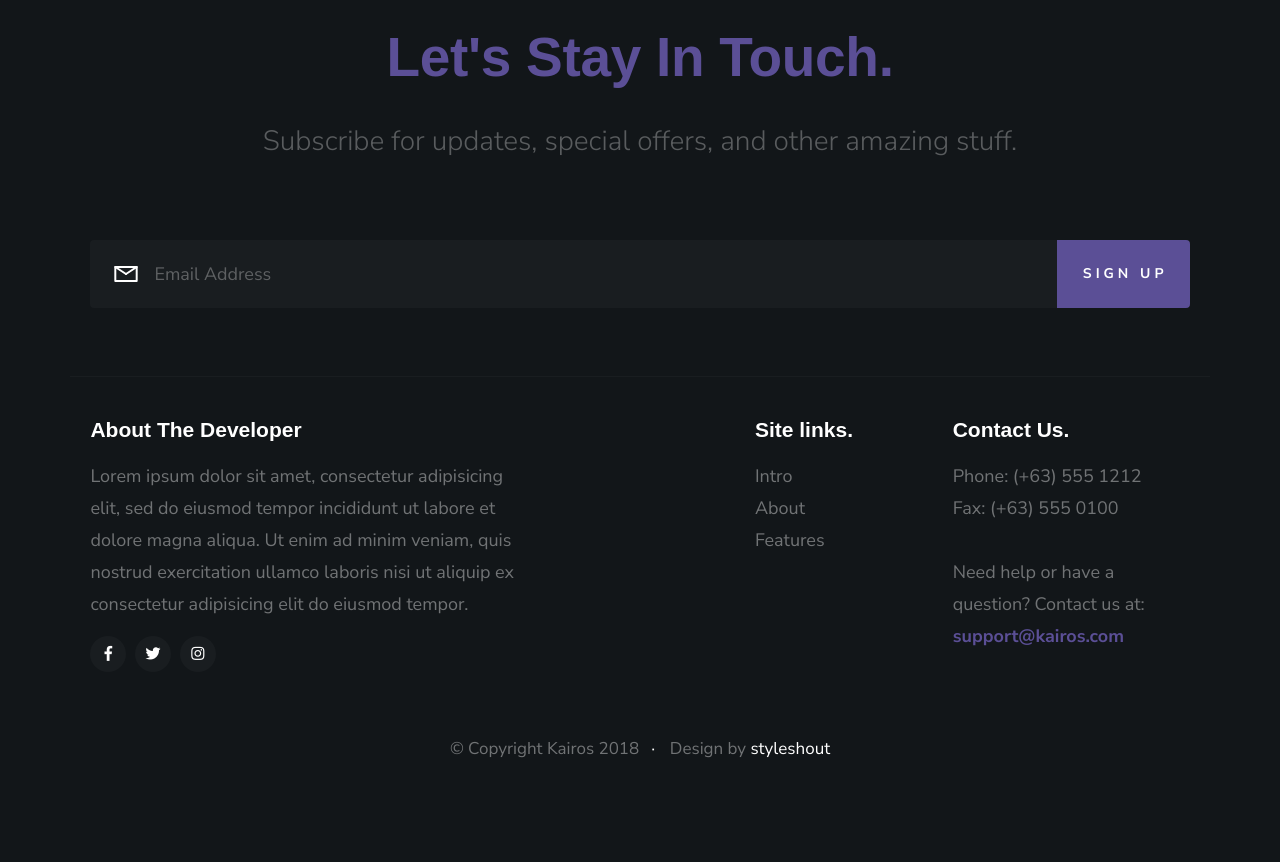
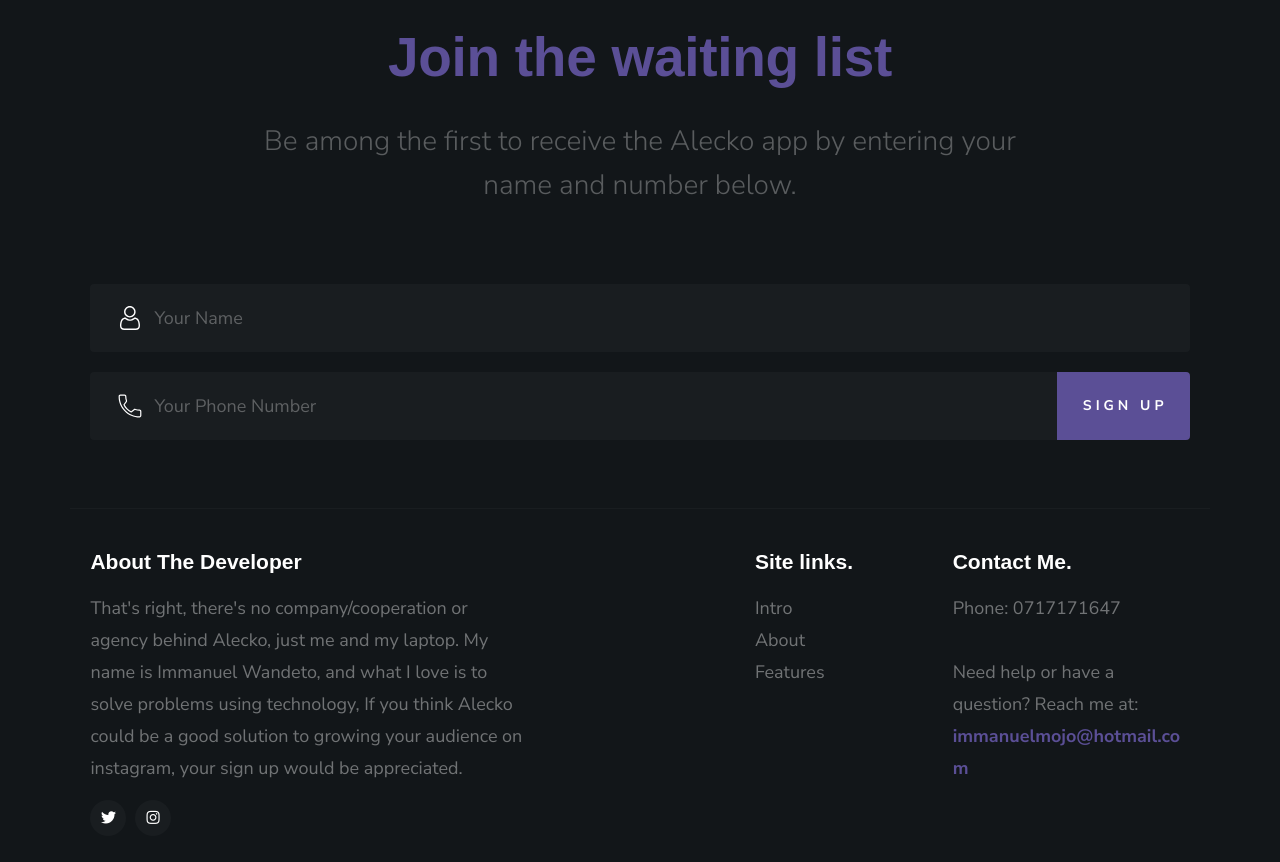
Before and after one commit to ManuelWandeto/Alecko-landing-page, a plain HTML site: page index.html in a window 1280 px wide. Shown: the part 5060-5922 px from the top of the page. Before the commit the page ends 5873 px from the top, so only its background shows below. Drawn offline with Linux system fonts and the light colour scheme; files whose address does not match are found by name; a web font is replaced by a local one.

Commit message:
add name and phone input

```diff
--- a/css/main.css
+++ b/css/main.css
@@ -3768,65 +3768,66 @@
 .footer__subscribe #mc-form {
   width: 100%;
 }
-
-.footer__subscribe #mc-form input[type="email"] {
+.footer__subscribe #mc-form input[type="tel"],
+.footer__subscribe #mc-form input[type="text"] {
   width: 100%;
   height: 6.8rem;
   font-size: 1.8rem;
   line-height: 3.2rem;
   padding: 1.8rem 140px 1.8rem 64px;
-  background: url(../images/icons/icon-mail.svg) 24px center no-repeat, rgba(255, 255, 255, 0.03);
-  background-size: 24px 16px, auto;
   color: white;
   margin-bottom: 2rem;
   border: none;
   border-radius: 4px;
 }
-
-.footer__subscribe #mc-form input[type="email"]:hover,
-.footer__subscribe #mc-form input[type="email"]:focus {
+.footer__subscribe #mc-form input[type="tel"] {
+  background: url(../images/icons/icon-phone.svg) 24px center no-repeat, rgba(255, 255, 255, 0.03);
+  background-size: 32px 24px, auto;
+}
+.footer__subscribe #mc-form input[type="text"] {
+  background: url(../images/icons/icon-person.svg) 24px center no-repeat, rgba(255, 255, 255, 0.03);
+  background-size: 32px 24px, auto;
+}
+
+.footer__subscribe #mc-form input[type="tel"]:hover,
+.footer__subscribe #mc-form input[type="tel"]:focus {
   box-shadow: none;
 }
 
-.footer__subscribe #mc-form input[type="email"]::-webkit-input-placeholder {
+.footer__subscribe #mc-form input[type="text"]:hover,
+.footer__subscribe #mc-form input[type="text"]:focus {
+  box-shadow: none;
+}
+.footer__subscribe #mc-form input[type="tel"]::-webkit-input-placeholder,
+.footer__subscribe #mc-form input[type="text"]::-webkit-input-placeholder {
 
   /* WebKit, Blink, Edge */
   color: rgba(255, 255, 255, 0.3);
 }
 
-.footer__subscribe #mc-form input[type="email"]:-moz-placeholder {
+.footer__subscribe #mc-form input[type="tel"]:-moz-placeholder,
+.footer__subscribe #mc-form input[type="text"]:-moz-placeholder {
 
   /* Mozilla Firefox 4 to 18 */
   color: rgba(255, 255, 255, 0.3);
   opacity: 1;
 }
 
-.footer__subscribe #mc-form input[type="email"]::-moz-placeholder {
-
-  /* Mozilla Firefox 19+ */
-  color: rgba(255, 255, 255, 0.3);
-  opacity: 1;
-}
-
-.footer__subscribe #mc-form input[type="email"]:-ms-input-placeholder {
-
-  /* Internet Explorer 10-11 */
-  color: rgba(255, 255, 255, 0.3);
-}
-
-.footer__subscribe #mc-form input[type="email"]::-ms-input-placeholder {
+.footer__subscribe #mc-form input[type="tel"]::-ms-input-placeholder,
+.footer__subscribe #mc-form input[type="text"]::-ms-input-placeholder {
 
   /* Microsoft Edge */
   color: rgba(255, 255, 255, 0.3);
 }
 
-.footer__subscribe #mc-form input[type="email"]::placeholder {
+.footer__subscribe #mc-form input[type="tel"]::placeholder,
+.footer__subscribe #mc-form input[type="text"]::placeholder {
 
   /* Most modern browsers support this now. */
   color: rgba(255, 255, 255, 0.3);
 }
-
-.footer__subscribe #mc-form input[type="email"].placeholder {
+.footer__subscribe #mc-form input[type="tel"].placeholder,
+.footer__subscribe #mc-form input[type="text"].placeholder {
   color: rgba(255, 255, 255, 0.3) !important;
 }
 
@@ -3840,7 +3841,7 @@
   line-height: 6.4rem;
   border-radius: 0 4px 4px 0;
   position: absolute;
-  top: 0;
+  bottom: 4px;
   right: 0;
 }
 
@@ -4048,7 +4049,8 @@
     border-top: none;
   }
 
-  .footer__subscribe #mc-form input[type="email"] {
+  .footer__subscribe #mc-form input[type="tel"],
+  .footer__subscribe #mc-form input[type="text"] {
     padding: 0 2.4rem;
     background: rgba(255, 255, 255, 0.03);
     text-align: center;
--- a/index.html
+++ b/index.html
@@ -374,10 +374,10 @@
         <div class="row section-header align-center">
             <div class="col-full">
                 <h1 class="display-1">
-                    Let's Stay In Touch.
+                    Join the waiting list
                 </h1>
                 <p class="lead">
-                Subscribe for updates, special offers, and other amazing stuff.
+                    Be among the first to receive the Alecko app by entering your name and number below.
                 </p>
             </div>
         </div> <!-- end section-header -->
@@ -387,8 +387,9 @@
             <div class="col-full footer__subscribe end">
                 <div class="subscribe-form">
                     <form id="mc-form" class="group" novalidate="true">
+                        <input type="text" value="" name="Name" class="input-name" id="mc-name" placeholder="Your Name" required="">
 
-                        <input type="email" value="" name="EMAIL" class="email" id="mc-email" placeholder="Email Address" required="">
+                        <input type="tel" value="" name="phone" class="phone" id="mc-phone" placeholder="Your Phone Number" required="">
 
                         <input type="submit" name="subscribe" value="Sign Up">
 
@@ -407,16 +408,15 @@
                 <h4>About The Developer</h4>
 
                 <p>
-                Lorem ipsum dolor sit amet, consectetur adipisicing elit, sed
-                do eiusmod tempor incididunt ut labore et dolore magna aliqua.
-                Ut enim ad minim veniam, quis nostrud exercitation ullamco
-                laboris nisi ut aliquip ex consectetur adipisicing elit do eiusmod tempor.
+                That's right, there's no company/cooperation or agency behind Alecko, just me
+                and my laptop. My name is Immanuel Wandeto, and what I love is to
+                solve problems using technology, If you think Alecko could be a good solution to growing your
+                audience on instagram, your sign up would be appreciated.
                 </p>
 
                 <ul class="footer__social">
-                    <li><a href="#0"><i class="fab fa-facebook-f" aria-hidden="true"></i></a></li>
-                    <li><a href="#0"><i class="fab fa-twitter" aria-hidden="true"></i></a></li>
-                    <li><a href="#0"><i class="fab fa-instagram" aria-hidden="true"></i></a></li>
+                    <li><a href="https://twitter.com/ManuelWandeto"><i class="fab fa-twitter" aria-hidden="true"></i></a></li>
+                    <li><a href="https://www.instagram.com/immanuel_wandeto/"><i class="fab fa-instagram" aria-hidden="true"></i></a></li>
                 </ul>
             </div>
 
@@ -434,24 +434,18 @@
                     </div>
 
                     <div class="footer__contact col-seven mob-full">
-                        <h4>Contact Us.</h4>
+                        <h4>Contact Me.</h4>
 
                         <p>
-                        Phone: (+63) 555 1212 <br>
-                        Fax: (+63) 555 0100
+                        Phone: 0717171647 <br>
                         </p>
                         <p>
-                        Need help or have a question? Contact us at: <br>
-                        <a href="mailto:#0" class="footer__mail-link">support@kairos.com</a>
+                        Need help or have a question? Reach me at: <br>
+                        <a href="mailto:#0" class="footer__mail-link">immanuelmojo@hotmail.com</a>
                         </p>
                     </div>
 
                 </div>
-            </div>
-
-            <div class="col-full ss-copyright">
-                <span>&copy; Copyright Kairos 2018</span>
-                <span>Design by <a href="https://www.styleshout.com/">styleshout</a></span>
             </div>
 
         </div> <!-- end footer__bottom -->
```
Also changed, not shown: images/icons/icon-person.svg (added), images/icons/icon-phone.svg (added).
